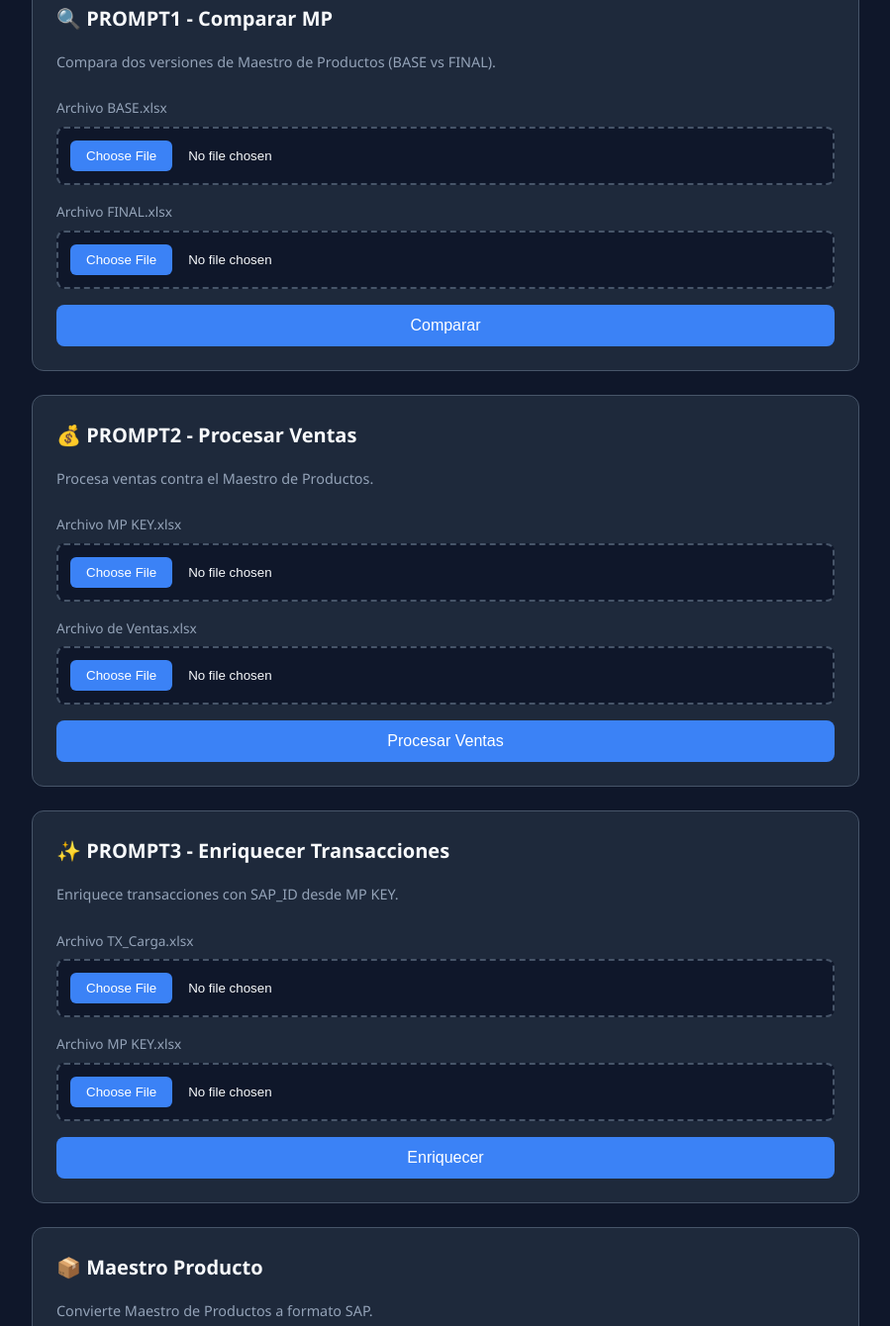
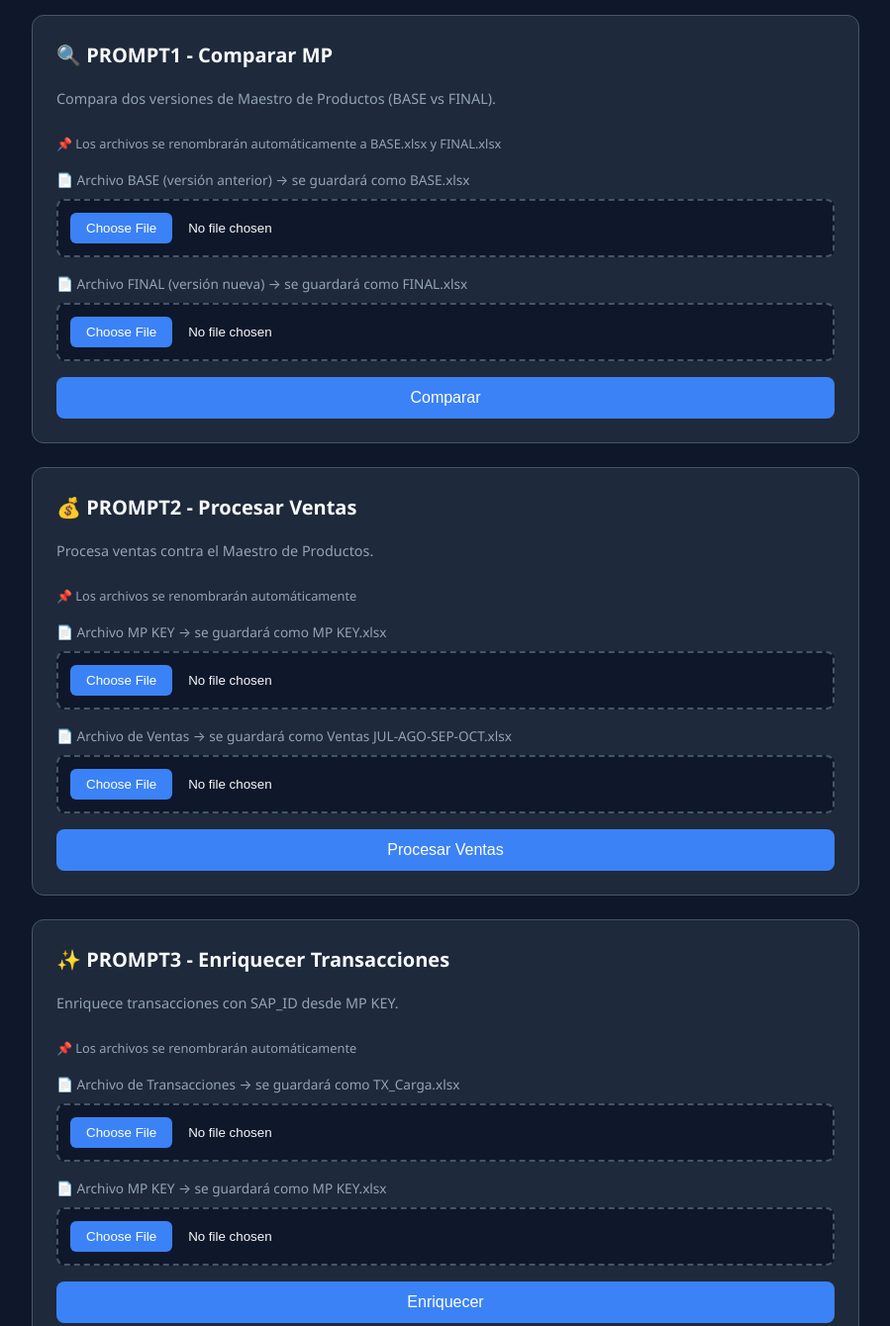
Before and after one commit to christian-matthews/top-suite2, a plain HTML site: page static/index.html in a window 1280 px wide. Shown: the part 548-1888 px from the top of the page at 99% size, without its empty margins (190-1089 px from the left). Drawn offline with Linux system fonts and the light colour scheme.

Commit message:
UI: Mejorar labels indicando que archivos se renombran automáticamente

```diff
--- a/static/index.html
+++ b/static/index.html
@@ -278,9 +278,10 @@
                     <span class="process-title">📋 PROMPT0 - Migrador</span>
                 </div>
                 <p class="process-desc">Migra datos de formato antiguo a nuevo usando mapeo inteligente.</p>
+                <p style="font-size: 0.8rem; color: var(--text-secondary); margin-bottom: 1rem;">📌 El archivo se renombrará automáticamente a CORE.xlsx</p>
                 <form id="form-prompt0" onsubmit="submitForm(event, 'prompt0', '/api/prompt0')">
                     <div class="file-input-group">
-                        <label>Archivo CORE.xlsx (con hojas ANTIGUO, TRAINING, FINAL)</label>
+                        <label>📄 Archivo con hojas ANTIGUO, TRAINING, FINAL → se guardará como CORE.xlsx</label>
                         <input type="file" name="file" class="file-input" accept=".xlsx,.xls" required>
                     </div>
                     <button type="submit" class="btn">
@@ -296,13 +297,14 @@
                     <span class="process-title">🔍 PROMPT1 - Comparar MP</span>
                 </div>
                 <p class="process-desc">Compara dos versiones de Maestro de Productos (BASE vs FINAL).</p>
+                <p style="font-size: 0.8rem; color: var(--text-secondary); margin-bottom: 1rem;">📌 Los archivos se renombrarán automáticamente a BASE.xlsx y FINAL.xlsx</p>
                 <form id="form-prompt1" onsubmit="submitForm(event, 'prompt1', '/api/prompt1')">
                     <div class="file-input-group">
-                        <label>Archivo BASE.xlsx</label>
+                        <label>📄 Archivo BASE (versión anterior) → se guardará como BASE.xlsx</label>
                         <input type="file" name="base_file" class="file-input" accept=".xlsx,.xls" required>
                     </div>
                     <div class="file-input-group">
-                        <label>Archivo FINAL.xlsx</label>
+                        <label>📄 Archivo FINAL (versión nueva) → se guardará como FINAL.xlsx</label>
                         <input type="file" name="final_file" class="file-input" accept=".xlsx,.xls" required>
                     </div>
                     <button type="submit" class="btn">
@@ -318,13 +320,14 @@
                     <span class="process-title">💰 PROMPT2 - Procesar Ventas</span>
                 </div>
                 <p class="process-desc">Procesa ventas contra el Maestro de Productos.</p>
+                <p style="font-size: 0.8rem; color: var(--text-secondary); margin-bottom: 1rem;">📌 Los archivos se renombrarán automáticamente</p>
                 <form id="form-prompt2" onsubmit="submitForm(event, 'prompt2', '/api/prompt2')">
                     <div class="file-input-group">
-                        <label>Archivo MP KEY.xlsx</label>
+                        <label>📄 Archivo MP KEY → se guardará como MP KEY.xlsx</label>
                         <input type="file" name="mp_key_file" class="file-input" accept=".xlsx,.xls" required>
                     </div>
                     <div class="file-input-group">
-                        <label>Archivo de Ventas.xlsx</label>
+                        <label>📄 Archivo de Ventas → se guardará como Ventas JUL-AGO-SEP-OCT.xlsx</label>
                         <input type="file" name="ventas_file" class="file-input" accept=".xlsx,.xls" required>
                     </div>
                     <button type="submit" class="btn">
@@ -340,13 +343,14 @@
                     <span class="process-title">✨ PROMPT3 - Enriquecer Transacciones</span>
                 </div>
                 <p class="process-desc">Enriquece transacciones con SAP_ID desde MP KEY.</p>
+                <p style="font-size: 0.8rem; color: var(--text-secondary); margin-bottom: 1rem;">📌 Los archivos se renombrarán automáticamente</p>
                 <form id="form-prompt3" onsubmit="submitForm(event, 'prompt3', '/api/prompt3')">
                     <div class="file-input-group">
-                        <label>Archivo TX_Carga.xlsx</label>
+                        <label>📄 Archivo de Transacciones → se guardará como TX_Carga.xlsx</label>
                         <input type="file" name="tx_carga_file" class="file-input" accept=".xlsx,.xls" required>
                     </div>
                     <div class="file-input-group">
-                        <label>Archivo MP KEY.xlsx</label>
+                        <label>📄 Archivo MP KEY → se guardará como MP KEY.xlsx</label>
                         <input type="file" name="mp_key_file" class="file-input" accept=".xlsx,.xls" required>
                     </div>
                     <button type="submit" class="btn">
```
